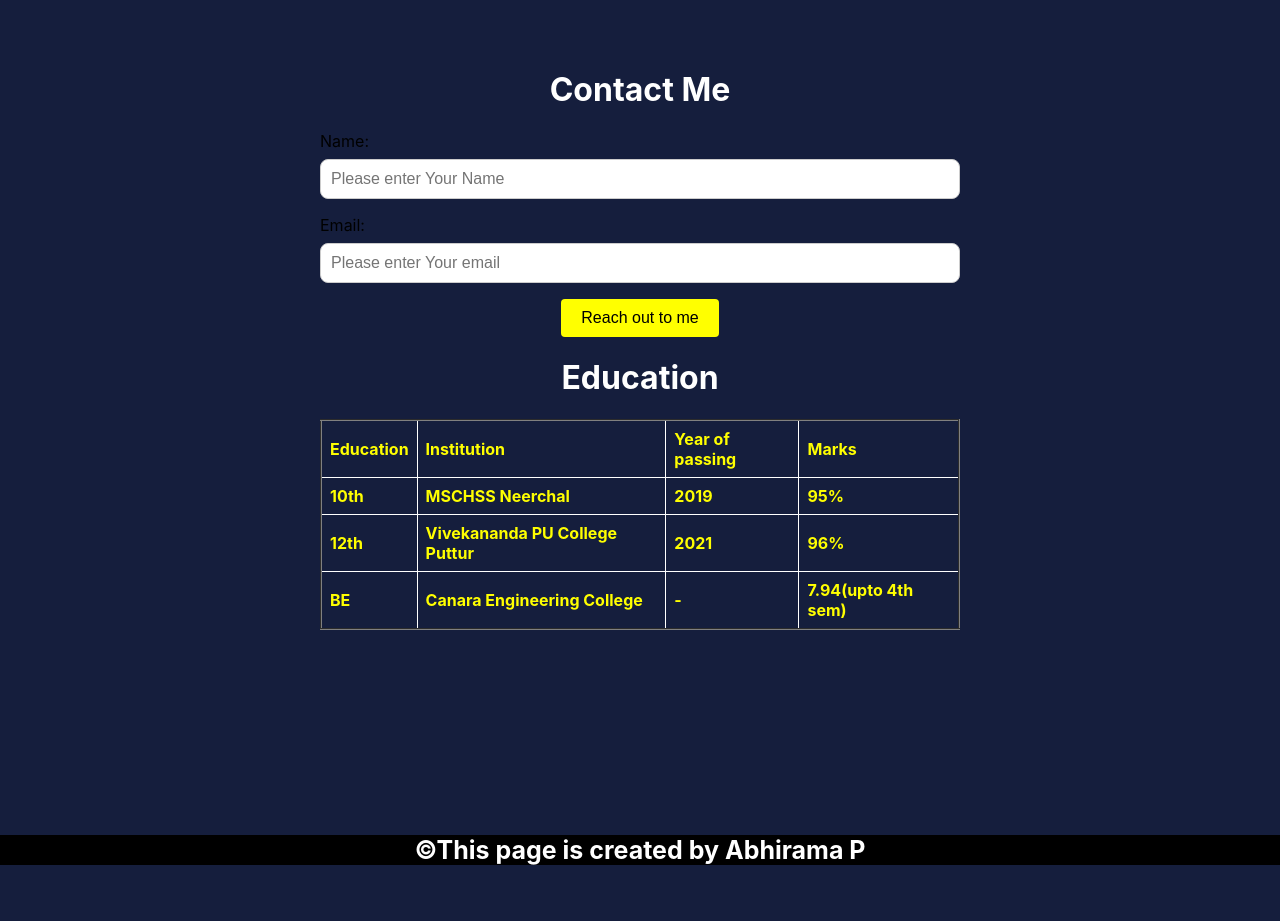
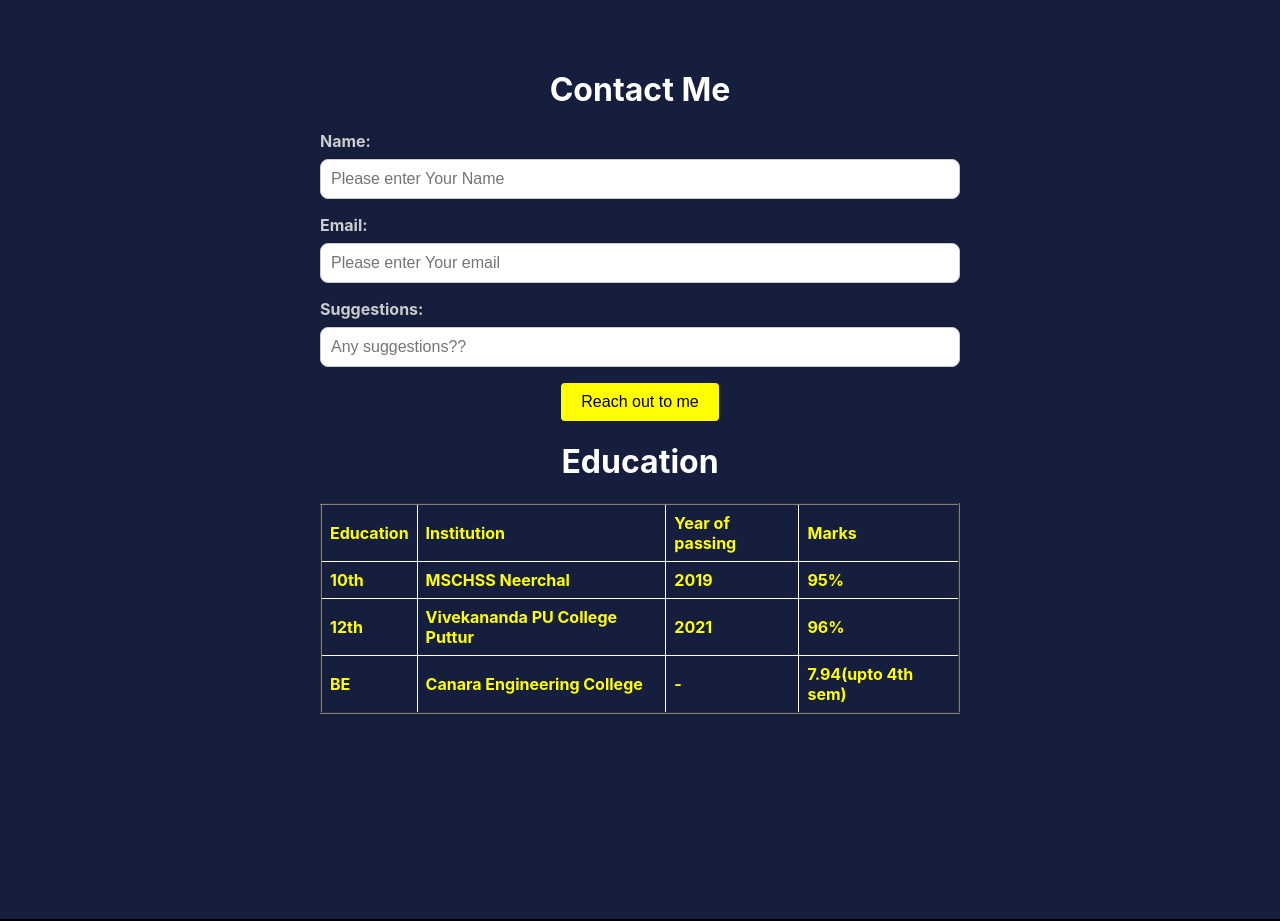
Before and after one commit to AbhiramaP/Portfolio, a React (Create React App) app: page / in a window 1280 px wide. Shown: the part 1280-2201 px from the top of the page. Before the commit the page ends 2170 px from the top, so only its background shows below. Built offline with nearby package versions, Linux system fonts and the light colour scheme.

Commit message:
Added changes

```diff
--- a/src/components/Contact.js
+++ b/src/components/Contact.js
@@ -1,19 +1,52 @@
 import "../css/Nav.css";
+import React, { useRef } from "react";
+import emailjs, { send } from "@emailjs/browser";
 function Contact() {
+  const form = useRef();
+
+  const sendEmail = (e) => {
+    e.preventDefault();
+    emailjs
+      .sendForm(
+        "service_fgtgr7b",
+        "template_monk482",
+        form.current,
+        "kX7FiGDLE8zF4NyhS"
+      )
+      .then(
+        (result) => {
+          alert("Message sent");
+          form.current.reset();
+        },
+        (error) => {
+          console.log(error.text);
+        }
+      );
+  };
   return (
     <>
       <div className="contact">
         <div className="table_container">
           <h1 className="con">Contact Me</h1>
-            <form action="">
+          <form ref={form} onSubmit={sendEmail}>
             <label>Name:</label>
-                <input type="text" id="name" placeholder="Please enter Your Name"/>
-
-
+            <input
+              type="text"
+              id="name"
+              name="Username"
+              placeholder="Please enter Your Name"/>
             <label>Email:</label>
-                <input type="text" id="email" placeholder="Please enter Your email"/>
-
-
+            <input
+              type="text"
+              id="email"
+              name="Email"
+              placeholder="Please enter Your email"/>
+              <label>Suggestions:</label>
+            <input
+              type="text"
+              id="suggestion"
+              name="Suggestion"
+              placeholder="Any suggestions??"/>
             <div className="btn">
               <button type="submit">Reach out to me</button>
             </div>
--- a/src/css/Nav.css
+++ b/src/css/Nav.css
@@ -239,6 +239,11 @@ button:hover {
 .con{
   text-align: center;
 }
+label{
+  font-size: medium;
+  color: #ccc;
+  font-weight: bold;
+}
 footer p{
   font-size:25px;
   font-weight: bold;
```
Lines whose indentation alone changed are shown as unchanged.
